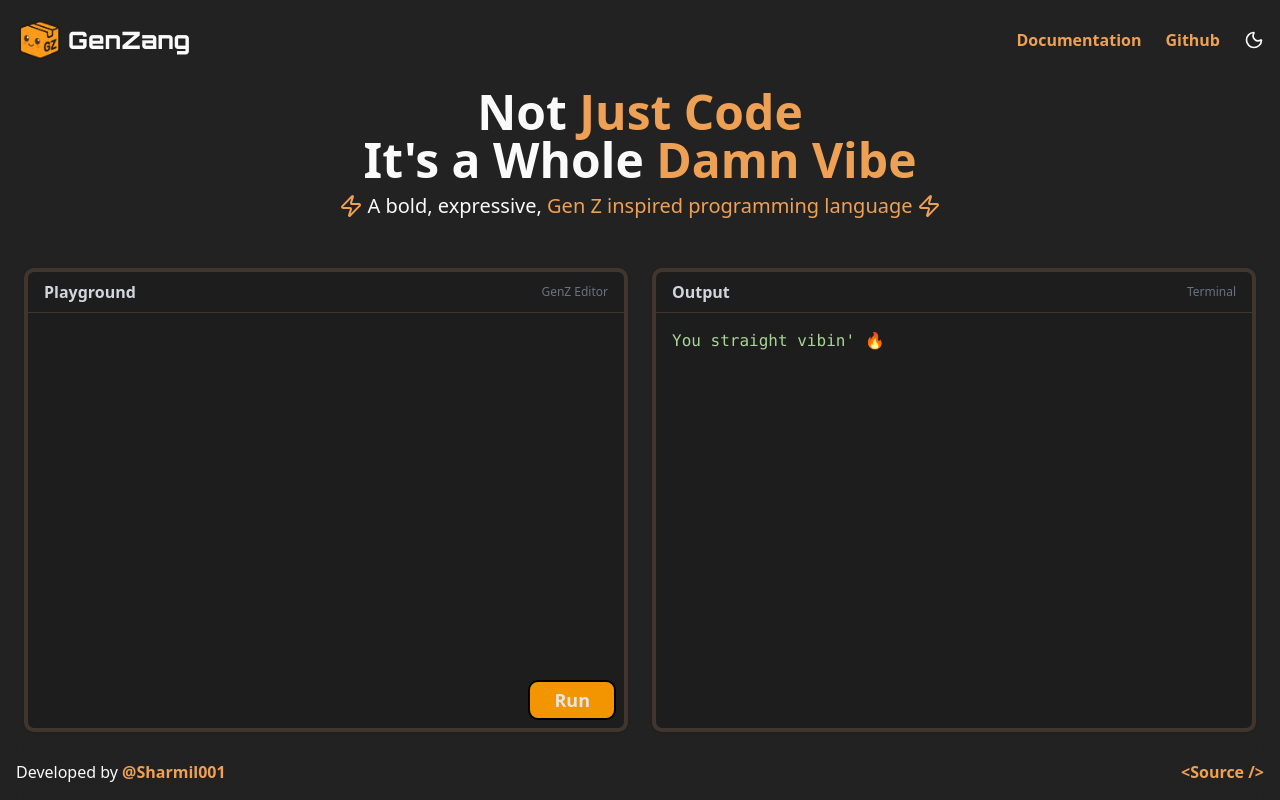
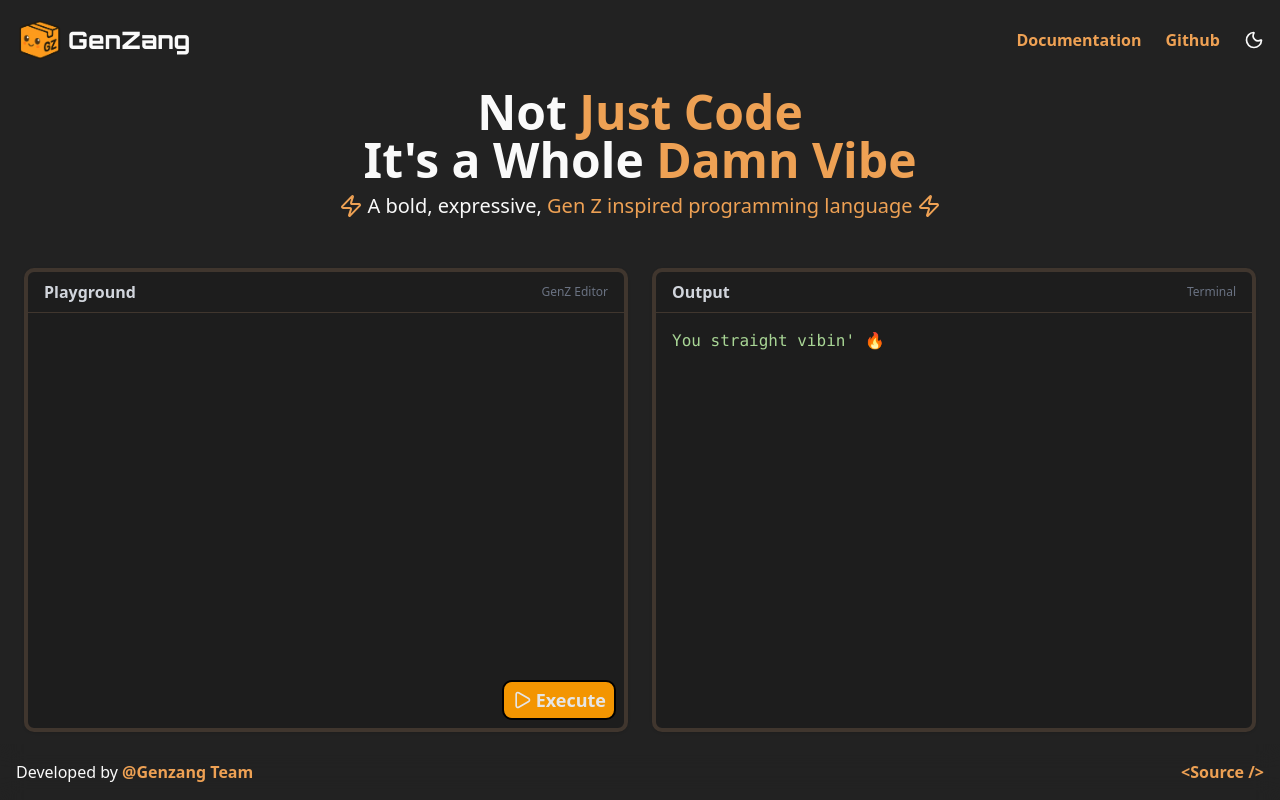
Before and after one commit to Sharmil001/genzlang, a Next.js app in the folder web/: page / in a window 1280 px wide. Built offline with nearby package versions, Linux system fonts and the light colour scheme.

Commit message:
Feat: ui tweaks

```diff
--- a/web/src/components/Footer.tsx
+++ b/web/src/components/Footer.tsx
@@ -10,7 +10,7 @@ export default function Footer() {
             target="_blank"
             rel="noopener noreferrer"
           >
-            @Sharmil001
+            @Genzang Team
           </a>
         </span>
         <a
--- a/web/src/components/MonacoEditor.tsx
+++ b/web/src/components/MonacoEditor.tsx
@@ -3,6 +3,8 @@
 import { useEffect, useRef, useState, useCallback } from "react";
 import * as monaco from "monaco-editor";
 import type { ResponseData } from "../app/api/interpreter/route";
+import { Play } from "lucide-react";
+import AnimatedExecuteButton from "./ExecuteButton";
 
 interface MonacoRequire {
   (deps: string[], callback: () => void): void;
@@ -287,10 +289,11 @@ export default function MonacoEditor() {
           <div className="flex justify-end">
             <button
               type="submit"
-              className="text-primary text-lg font-bold px-6 py-1 border-2 border-black rounded-lg bg-button-bg hover:bg-orange-400 cursor-pointer"
+              className="flex items-center gap-1 text-primary text-lg font-bold px-2 py-1 border-2 border-black rounded-lg bg-button-bg hover:bg-orange-400 cursor-pointer"
               onClick={runCode}
             >
-              Run
+              <Play className="w-5 h-5" />
+              <span>Execute</span>
             </button>
           </div>
         </div>
```
